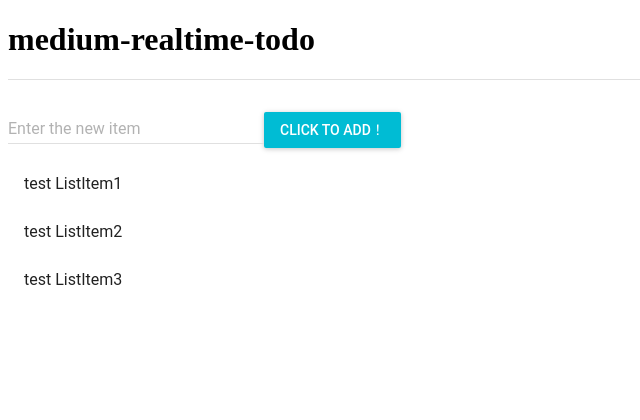
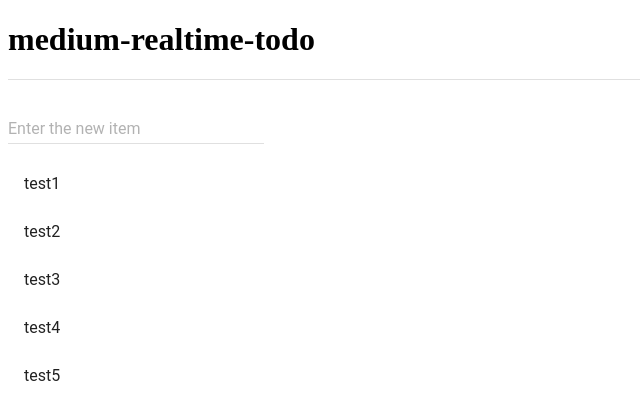
Before and after one commit to alvinyen/medium-realtime-todo, a React app: page / in a window 1280 px wide. Shown: the top 420 px of the page, without its empty margins (0-640 px from the left). Built offline with nearby package versions, Linux system fonts and the light colour scheme; no server answers; what react-tap-event-plugin would draw is missing.

Commit message:
complete basic layout and event handling

```diff
--- a/index.js
+++ b/index.js
@@ -19,6 +19,9 @@ app.use(bodyParser.urlencoded({ extend: true }));
 const io = socketIo(server);
 io.on('connection', (socket) => {
   console.log(`${socket.id} is connecting`);
+  socket.on('disconnect', () => {
+    console.log(`${socket.id} disconnected`);
+  });
 });
 
 server.listen(3000);
--- a/public/index.html
+++ b/public/index.html
@@ -5,6 +5,7 @@
     <meta name="viewport" content="width=device-width, initial-scale=1.0">
     <meta http-equiv="X-UA-Compatible" content="ie=edge">
     <title>medium-realtime-todo</title>
+    <link rel="stylesheet" type="text/css" href="/style.css">
 </head>
 <body>
     <div id="root"></div>
--- /dev/null
+++ b/public/style.css
@@ -0,0 +1,3 @@
+.complete-item {
+    text-decoration: line-through;
+}
--- a/src/containers/App.jsx
+++ b/src/containers/App.jsx
@@ -9,17 +9,87 @@ import { List, ListItem } from 'material-ui/List';
 import injectTapEventPlugin from 'react-tap-event-plugin';
 injectTapEventPlugin();
 
+const markCompleteStyle = {
+    textDecoration: 'line-through'
+};
+
+const todosData = [
+    { id: 0, title: 'test1', completed: false },
+    { id: 1, title: 'test2', completed: false },
+    { id: 2, title: 'test3', completed: false },
+    { id: 3, title: 'test4', completed: false },
+    { id: 4, title: 'test5', completed: false },
+];
+
 class App extends Component {
     constructor(props) {
         super(props)
     }
+
+    state = {
+        todos: []
+    };
+
+    componentWillMount = () => {
+        this.setState({ todos: todosData });
+    }
     componentDidMount = () => {
         this.socket = io('/');
     }
-    onRaisedButtonTouchTap = () => {
-        console.log('onRaisedButtonTouchTap');
+    componentWillUnmount = () => {
+        // console.log('Disconnecting Socket as component will unmount');
+        // alert('Disconnecting Socket as component will unmount');
+        this.socket.disconnect();
     }
+
+    handleTextFieldChange = (event) => {
+        console.log(event.target.value);
+    }
+    handleTextFieldKeyUp = (event) => {
+        const value = event.target.value;
+        if(event.keyCode === 13){
+            // console.log(value);
+            if(value){
+                const newTodoId = this.state.todos[this.state.todos.length-1].id + 1;
+                const todo = { id: newTodoId, title: value, completed: false };
+                this.setState({ todos: [...this.state.todos, todo] });
+                event.target.value = '';
+            }else{
+                alert('Item should not be blank!');
+            }
+        }
+    }
+
+    handleListItemClick = (id) => {
+        console.log(id);
+        const { todos } = this.state;
+        const todo = todos.find( (todo) => {
+            return todo.id === id ;
+        });
+        if(todo != null){
+            const index = todos.indexOf(todo);
+            todo.completed = !todo.completed;
+            if(index !== -1){
+                todos[index] = todo;
+                this.setState({ todos });
+            }else{
+                console.log('cant find the index of the todo');
+            }
+            console.log(...this.state.todos);
+        }
+    }
+
     render() {
+        const { todos } = this.state;
+        const listItems = todos.map((todo, index) => {
+            return <ListItem
+                        key = { todo.id }
+                        primaryText = { todo.title }
+                        style = { todo.completed ? markCompleteStyle : {} }
+                        onClick = { this.handleListItemClick.bind(this, todo.id) }
+                    >
+                    </ListItem>;
+        });
         return (
             <MuiThemeProvider>
                 <div>
@@ -29,16 +99,11 @@ class App extends Component {
                         hintText = "Add New Item"
                         floatingLabelText = "Enter the new item"
                         ref = "newTodo"
-                    />
-                    <RaisedButton
-                        label = "Click to add！"
-                        primary = { true }
-                        onTouchTap = { this.onRaisedButtonTouchTap }
+                        onChange = {this.handleTextFieldChange}
+                        onKeyUp = {this.handleTextFieldKeyUp}
                     />
                     <List>
-                        <ListItem primaryText = "test ListItem1"></ListItem>
-                        <ListItem primaryText = "test ListItem2"></ListItem>
-                        <ListItem primaryText = "test ListItem3"></ListItem>
+                        {listItems}
                     </List>
                 </div>
             </MuiThemeProvider>
```
Also changed, not shown: 2 other files (tests, documents, lock files or other folders).
